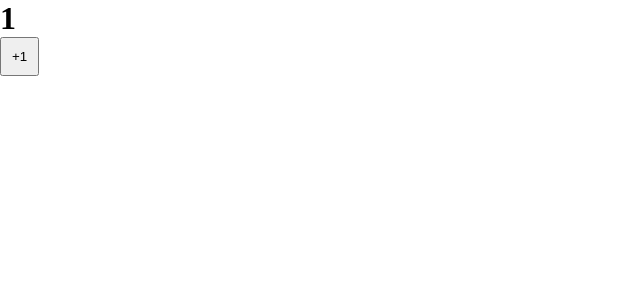
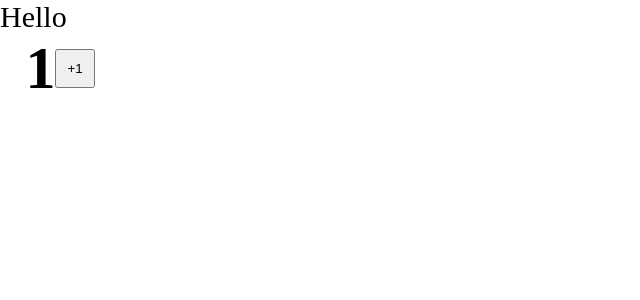
Before and after one commit to mihivanmih/2023_2_course_ulbi, a React app: page / in a window 1280 px wide. Shown: the top 300 px of the page, without its empty margins (0-640 px from the left). Built offline with nearby package versions, Linux system fonts and the light colour scheme.

Commit message:
5 lesson - css modules

```diff
--- a/package.json
+++ b/package.json
@@ -19,6 +19,7 @@
     "@types/webpack-dev-server": "^4.7.2",
     "css-loader": "^6.6.0",
     "html-webpack-plugin": "^5.5.0",
+    "mini-css-extract-plugin": "^2.5.3",
     "sass": "^1.49.9",
     "sass-loader": "^12.6.0",
     "style-loader": "^3.3.1",
--- /dev/null
+++ b/src/App.tsx
@@ -0,0 +1,13 @@
+import {Counter} from "./components/counter";
+import './index.scss'
+
+const App = () => {
+    return (
+        <div className={"app"}>
+            Hello
+            <Counter />
+        </div>
+    );
+};
+
+export default App;
--- /dev/null
+++ b/src/components/counter.module.scss
@@ -0,0 +1,10 @@
+button {
+    padding: 10px;
+}
+
+.block {
+    width: 120px;
+    display: flex;
+    justify-content: center;
+    align-items: center;
+}
--- a/src/components/counter.scss
+++ /dev/null
@@ -1,8 +0,0 @@
-* {
-    margin: 0;
-    padding: 0;
-}
-
-button {
-    padding: 10px;
-}
--- a/src/components/counter.tsx
+++ b/src/components/counter.tsx
@@ -1,5 +1,5 @@
 import React, {useState} from 'react';
-import './counter.scss'
+import style from './counter.module.scss'
 
 export const Counter = () => {
 
@@ -10,7 +10,7 @@ export const Counter = () => {
     }
 
     return (
-        <div>
+        <div className={style.block}>
             <h1>{count}</h1>
             <button onClick={increment}>+1</button>
         </div>
--- /dev/null
+++ b/src/global.d.ts
@@ -0,0 +1,4 @@
+declare module '*.scss' {
+    const content: Record<string, string>;
+    export default content;
+}
--- /dev/null
+++ b/src/index.scss
@@ -0,0 +1,9 @@
+* {
+  margin: 0;
+  padding: 0;
+  box-sizing: border-box;
+}
+
+.app {
+  font-size: 30px;
+}
--- a/src/index.tsx
+++ b/src/index.tsx
@@ -1,7 +1,7 @@
 import {render} from "react-dom";
-import {Counter} from "./components/counter";
+import App from "./App";
 
 render (
-    <Counter />,
+    <App />,
     document.getElementById('root')
 )
```
Also changed, not shown: 4 other files (tests, documents, lock files or other folders).
